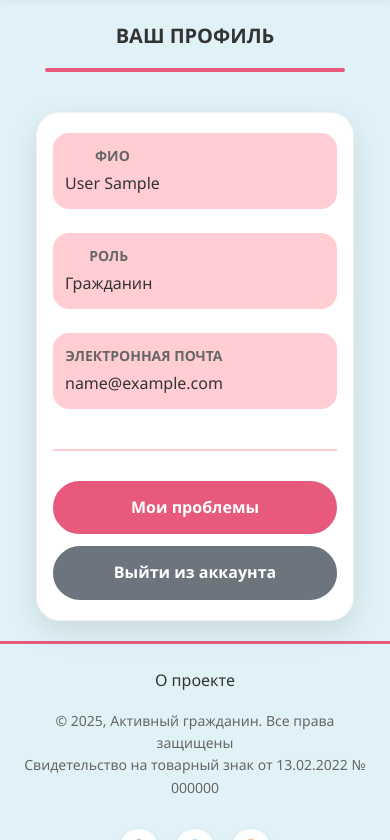
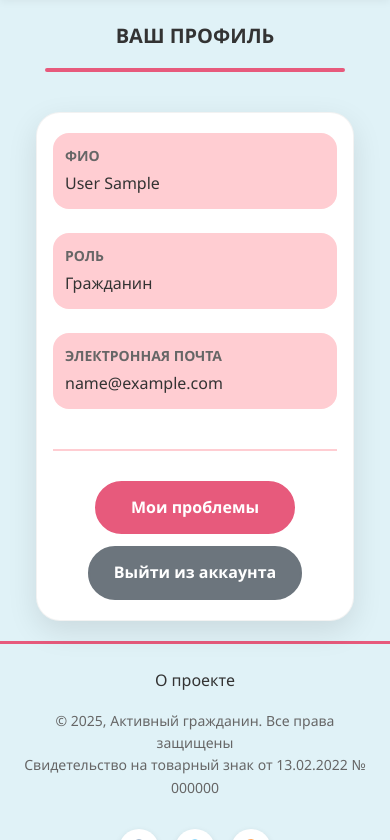
Before and after one commit to AndreyV105105105/Map_of_local_issues, a Django app: page /users/profile/ in a window 390 px wide. Shown: the part 78-918 px from the top of the page. Run offline with Django 5.2, Linux system fonts and the light colour scheme; the visitor is signed in with stand-in values (Sample User, id 1); data that the repository does not hold is empty.

Commit message:
profile fixed for mobile vers

```diff
--- a/static/css/profile.css
+++ b/static/css/profile.css
@@ -182,14 +182,15 @@
     }
 
     .info-item {
-        flex-direction: column;
-        text-align: center;
-        gap: 12px;
+        flex-direction: row; /* Вернем в строку, чтобы не разваливалось */
+        text-align: left;
+        align-items: center;
+        gap: 16px;
         padding: 16px;
     }
 
     .info-content {
-        text-align: center;
+        text-align: left;
     }
 
     .profile-actions {
@@ -200,9 +201,10 @@
 
     .my-problem-btn,
     .logout-btn {
-        width: 100%;
-        justify-content: center;
-        margin: 0;
+        width: auto; /* Не растягиваем на всю ширину */
+        display: block;
+        margin: 0 auto; /* Центрируем */
+        min-width: 200px; /* Минимальная ширина для единообразия */
         box-sizing: border-box;
     }
 }
```
